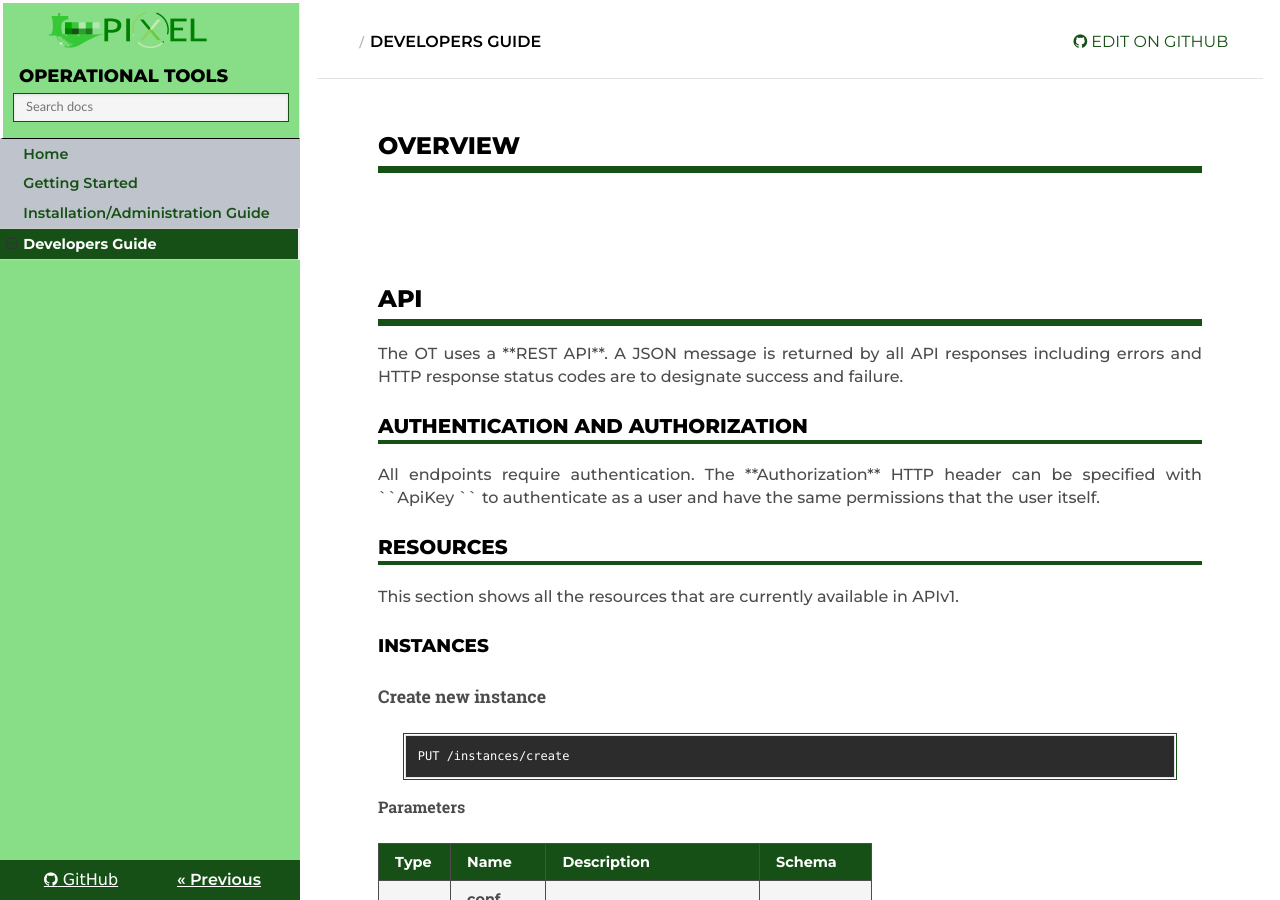
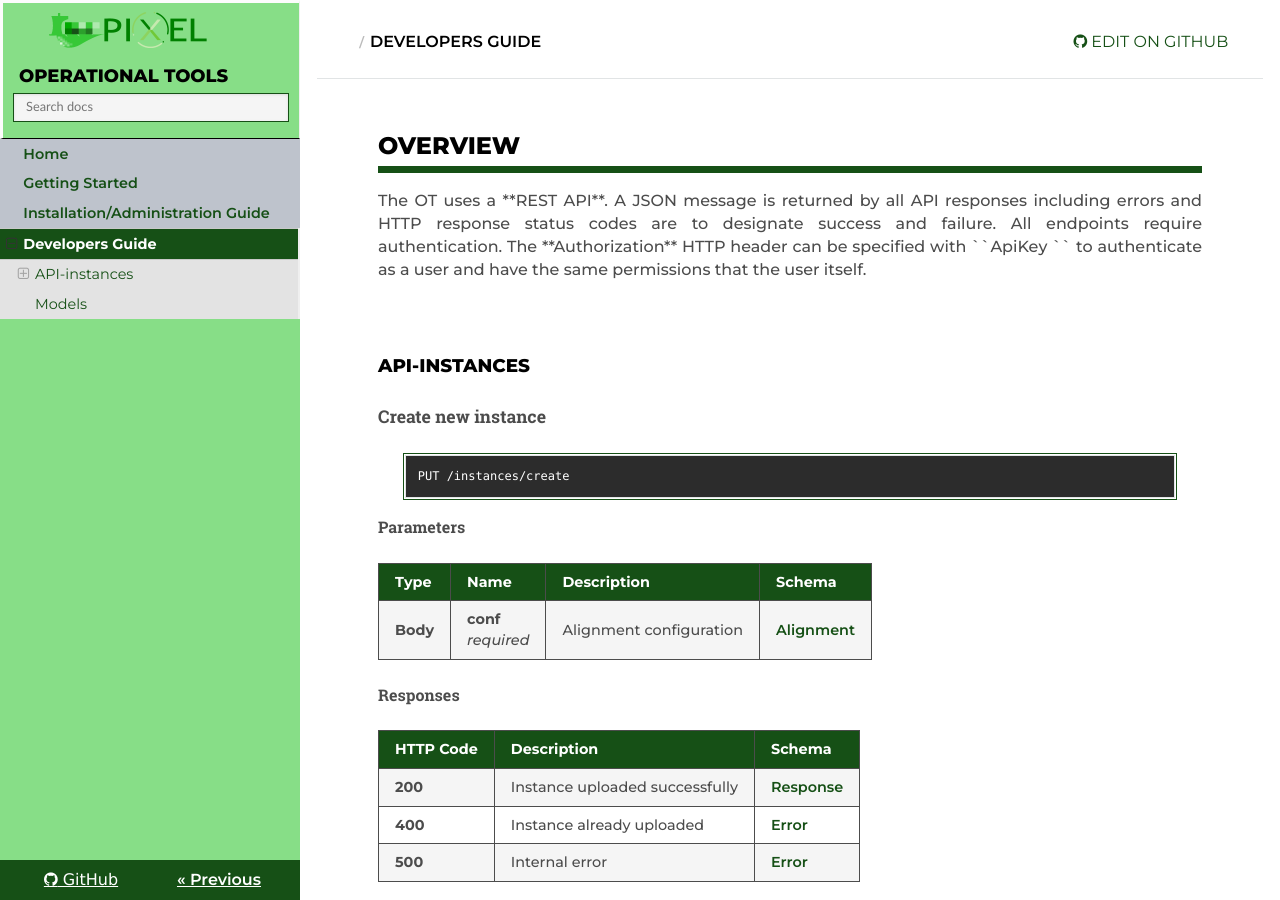
Before and after one commit to pixel-ports/docs-pas, an MkDocs documentation site: the page built from docs/devel_guide.md, in a window 1280 px wide and 900 px high. Built offline with MkDocs 1.6.1, drawn with Linux system fonts in a browser that asks for light colours; nearby versions of some CDN libraries; old or Windows-style settings are respelled for this version of MkDocs.

Commit message:
Update devel_guide.md

```diff
--- a/docs/devel_guide.md
+++ b/docs/devel_guide.md
@@ -1,32 +1,14 @@
 ## Overview
 <div align="justify">
 
-
+The OT uses a **REST API**. A JSON message is returned by all API responses including errors and HTTP response status codes are to designate success and failure.
+All endpoints require authentication. The **Authorization** HTTP header can be specified with ``ApiKey <your-key>``
+to authenticate as a user and have the same permissions that the user itself.
 </div>
 <br/><br/>
 
-## API
-<div align="justify">
-
-The OT uses a **REST API**. A JSON message is returned by all API responses including errors and HTTP response status codes are to designate success and failure.
-<br/><br/>
-</div>
-
-### Authentication and authorization
-<div align="justify">
-
-All endpoints require authentication. The **Authorization** HTTP header can be specified with ``ApiKey <your-key>``
-to authenticate as a user and have the same permissions that the user itself.
-
-<br/><br/>
-</div>
-
-### Resources
-
-This section shows all the resources that are currently available in APIv1.
-
 <a name="instance_resource"></a>
-#### instances
+#### API-instances
 
 <a name="instances-put"></a>
 ##### Create new instance
```
